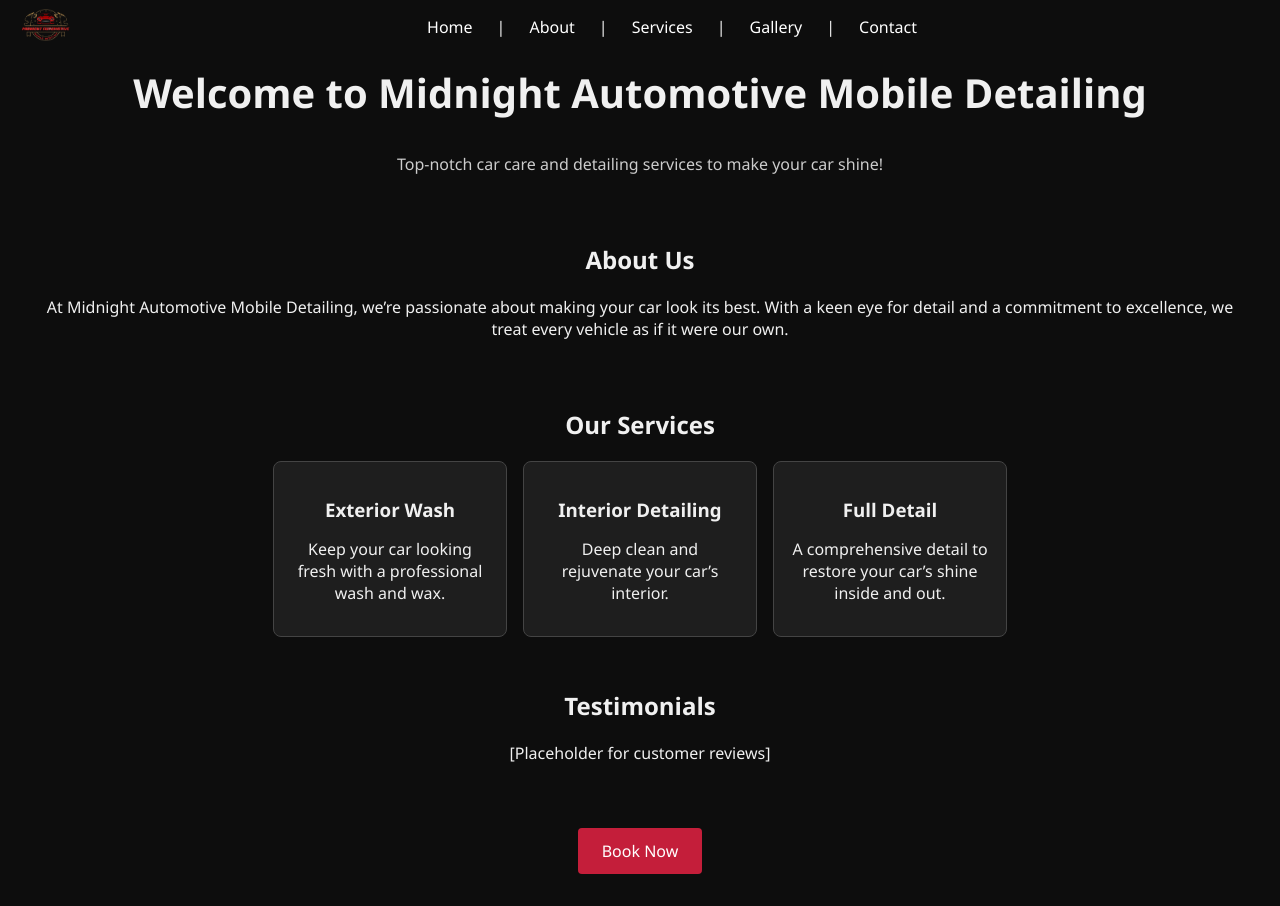
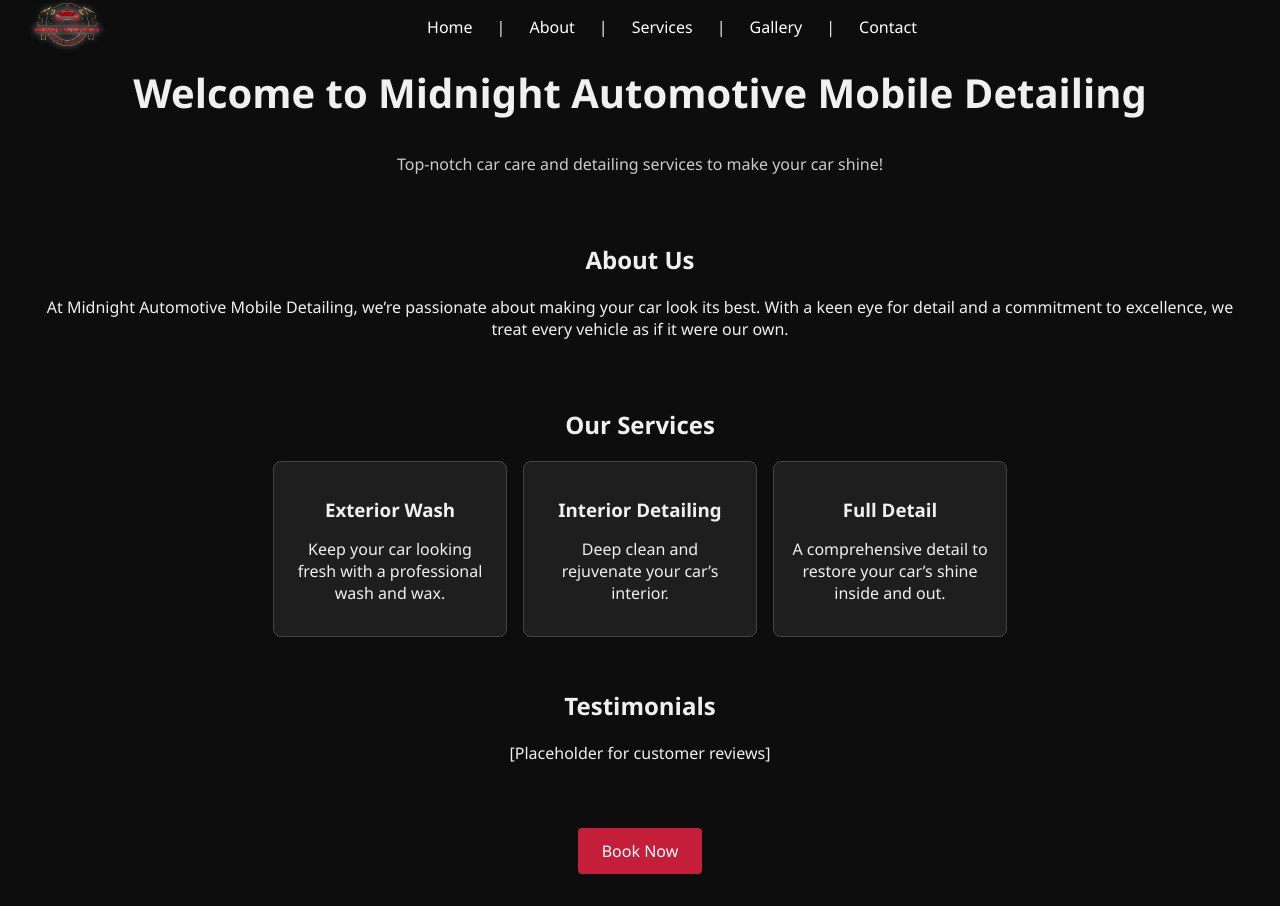
Before and after one commit to jorgemar723/midnight-auto-detail, an Angular app: page / in a window 1280 px wide. Built offline with nearby package versions, Linux system fonts and the light colour scheme.

Commit message:
Increase navbar logo size and visibility

```diff
--- a/src/app/app.css
+++ b/src/app/app.css
@@ -41,7 +41,10 @@
 }
 
 .logo {
-  height: 40px;
+  height: 55px;
+  margin-left: 10px;
+  margin-right: 20px;
+  filter: drop-shadow(0 0 3px rgba(255, 255, 255, 0.8));
 }
 
 .nav-links {
```
